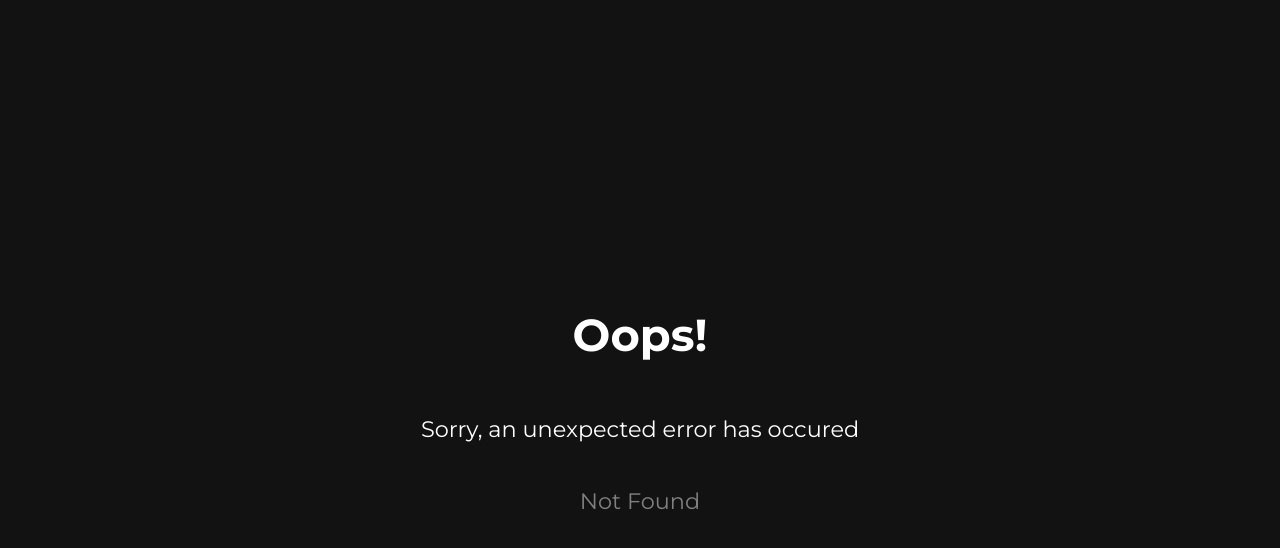
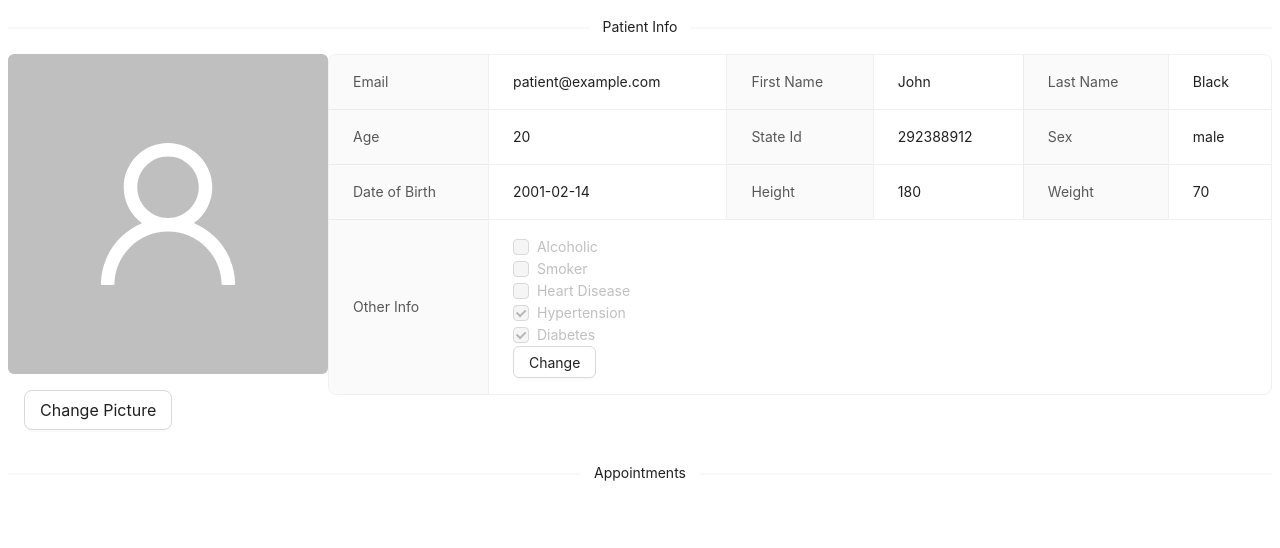
Before and after one commit to m-nurbek/HeartUpFrontend, a React (Vite) app: page /patients/1 in a window 1280 px wide. Before the commit this address had no page. Shown: the top 548 px of the page. Built offline with nearby package versions, Linux system fonts and the light colour scheme.

Commit message:
added patients api

```diff
--- a/package.json
+++ b/package.json
@@ -13,6 +13,7 @@
     "@splinetool/react-spline": "^2.2.6",
     "@splinetool/runtime": "^1.0.87",
     "antd": "^5.15.4",
+    "axios": "^1.6.8",
     "react": "^18.2.0",
     "react-dom": "^18.2.0",
     "react-router-dom": "^6.22.3",
--- /dev/null
+++ b/src/api/axiosConfig.jsx
@@ -0,0 +1,13 @@
+import axios from 'axios';
+
+const username = 'admin';
+const password = '1';
+const token = btoa(`${username}:${password}`);
+
+const axiosRequest = axios.create({
+    baseURL: 'http://localhost:8000',
+});
+
+axiosRequest.defaults.headers.common['Authorization'] = `Basic ${token}`;
+
+export default axiosRequest;
--- /dev/null
+++ b/src/api/constants/apiEndpoints.jsx
@@ -0,0 +1,3 @@
+
+
+export const PATIENTS = '/core-app/patients/';
--- /dev/null
+++ b/src/api/handlePatients.jsx
@@ -0,0 +1,14 @@
+import { PATIENTS } from "./constants/apiEndpoints";
+import axiosRequest from "./axiosConfig";
+
+
+export async function getAllPatients() {
+    try {
+        let response = await axiosRequest.get(PATIENTS, {
+            body: {}
+        });
+        return response.data;
+    } catch (error) {
+        console.log(error.response);
+    }
+}
--- a/src/index.scss
+++ b/src/index.scss
@@ -8,9 +8,7 @@
 
 body {
     font-family: "Montserrat", sans-serif;
-    background-color: #121212;
-    min-height: 200vh;
-    color: white;
+    background-color: #ffffff;
     overflow-x: hidden;
 }
 
--- a/src/main.jsx
+++ b/src/main.jsx
@@ -5,6 +5,7 @@ import './index.scss';
 import ErrorPage from './pages/ErrorPage.jsx';
 import LoadingPage from './pages/LoadingPage.jsx';
 import PatientPage from './pages/PatientPage.jsx';
+import AllPatientsPage from './pages/AllPatientsPage.jsx';
 
 const App = lazy(() => import('./App.jsx'));
 
@@ -16,6 +17,11 @@ const router = createBrowserRouter([
   },
   {
     path: '/patients',
+    element: <AllPatientsPage />,
+    errorElement: <ErrorPage />,
+  },
+  {
+    path: '/patients/:patientId',
     element: <PatientPage />,
     errorElement: <ErrorPage />,
   }
--- /dev/null
+++ b/src/pages/AllPatientsPage.jsx
@@ -0,0 +1,88 @@
+import { Table, Button } from "antd";
+import { getAllPatients } from "../api/handlePatients";
+import { useEffect, useState } from "react";
+
+const columns = [
+    {
+        title: 'First Name',
+        dataIndex: 'first_name',
+        key: 'first_name',
+    },
+    {
+        title: 'Last Name',
+        dataIndex: 'last_name',
+        key: 'last_name',
+    },
+    {
+        title: 'State ID',
+        dataIndex: 'state_id',
+        key: 'state_id',
+    },
+    {
+        title: 'Email',
+        dataIndex: 'email',
+        key: 'email',
+    },
+    {
+        title: 'Age',
+        dataIndex: 'age',
+        key: 'age',
+    },
+    {
+        title: 'Date Of Birth',
+        dataIndex: 'dob',
+        key: 'dob',
+    },
+    {
+        title: 'Sex',
+        dataIndex: 'sex',
+        key: 'sex',
+    },
+    {
+        title: 'Height',
+        dataIndex: 'height',
+        key: 'height',
+    },
+    {
+        title: 'Weight',
+        dataIndex: 'weight',
+        key: 'weight',
+    }
+];
+
+export default function AllPatientsPage() {
+    const [dataSource, setDataSource] = useState([]);
+
+    useEffect(() => {
+        const fetchData = async () => {
+            try {
+                const response = await getAllPatients();
+                const formattedData = response.map(item => ({
+                    key: item.id,
+                    first_name: item.first_name,
+                    last_name: item.last_name,
+                    state_id: item.state_id,
+                    email: item.email,
+                    age: item.age,
+                    dob: item.dob,
+                    sex: item.sex,
+                    height: item.height,
+                    weight: item.weight
+                }));
+                console.log("RESPONSE", formattedData);
+
+                setDataSource(formattedData);
+            } catch (error) {
+                console.error(error);
+            }
+        };
+
+        fetchData();
+    }, []);
+
+    return (
+        <>
+            <Table dataSource={dataSource} columns={columns} />
+        </>
+    );
+}
--- a/src/pages/PatientPage.jsx
+++ b/src/pages/PatientPage.jsx
@@ -1,9 +1,93 @@
+import { Col, Avatar, Row, Descriptions, Checkbox, Button, Divider } from 'antd';
+import { UserOutlined } from '@ant-design/icons';
 
+const items = [
+    {
+        key: 'email',
+        label: 'Email',
+        children: 'patient@example.com',
+    },
+    {
+        key: 'first_name',
+        label: 'First Name',
+        children: 'John',
+    },
+    {
+        key: 'last_name',
+        label: 'Last Name',
+        children: 'Black',
+    },
+    {
+        key: 'age',
+        label: 'Age',
+        children: '20',
+    },
+    {
+        key: 'state_id',
+        label: 'State Id',
+        children: '292388912',
+    },
+    {
+        key: 'sex',
+        label: 'Sex',
+        children: 'male',
+    },
+    {
+        key: 'dob',
+        label: 'Date of Birth',
+        children: '2001-02-14',
+    },
+    {
+        key: 'height',
+        label: 'Height',
+        children: '180',
+    },
+    {
+        key: 'weight',
+        label: 'Weight',
+        children: '70'
+    },
+    {
+        key: 'other',
+        label: 'Other Info',
+        children: <>
+            <Checkbox defaultChecked={false} disabled >Alcoholic</Checkbox>
+            <br />
+            <Checkbox defaultChecked={false} disabled >Smoker</Checkbox>
+            <br />
+            <Checkbox defaultChecked={false} disabled >Heart Disease</Checkbox>
+            <br />
+            <Checkbox defaultChecked disabled >Hypertension</Checkbox>
+            <br />
+            <Checkbox defaultChecked disabled >Diabetes</Checkbox>
+            <br />
+            <Button>Change</Button>
+        </>,
+    },
+
+];
 
 export default function PatientPage() {
     return (
         <>
-            Patients
+            <Divider plain>Patient Info</Divider>
+            <Row gutter={[16, 16]}>
+                <Col span={6} >
+                    <Avatar shape="square" size={320} icon={<UserOutlined />} />
+
+                    <Button
+                        size="large"
+                        style={{ margin: '1em', alignItems: 'middle' }}
+                        onClick={() => { }}
+                    >
+                        Change Picture
+                    </Button>
+                </Col>
+                <Col span={18} >
+                    <Descriptions bordered items={items} />
+                </Col>
+            </Row>
+            <Divider plain>Appointments</Divider>
         </>
     );
 }
```
Also changed, not shown: 1 other file (tests, documents, lock files or other folders).
